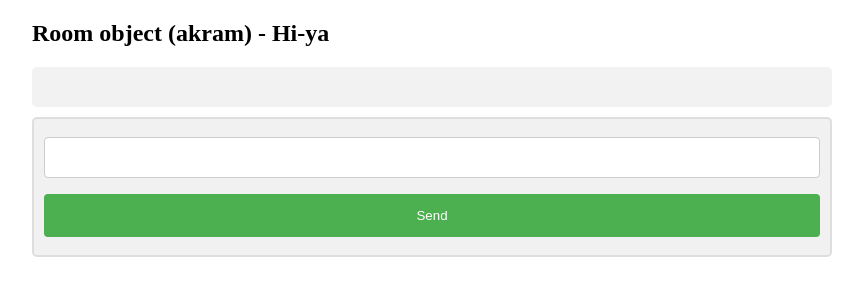
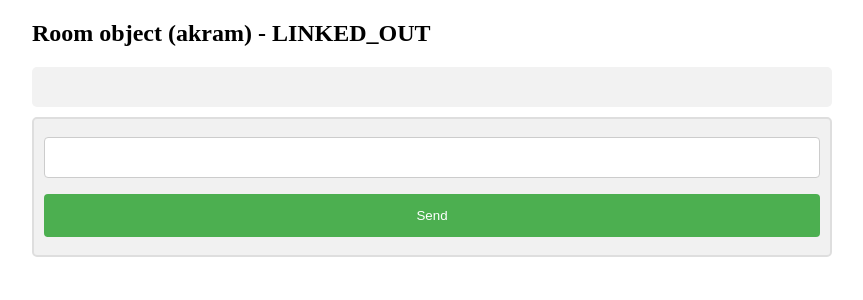
Before and after one commit to RATED-R-SUNDRAM/LINKED_OUT, a Django app: template templates/chat/room.html in a window 1280 px wide. Shown: the top 300 px of the page, without its empty margins (208-1071 px from the left). Run offline with Django 3.2, Linux system fonts and the light colour scheme; the template is opened without the code that fills it: values that come from a table or form of the project are taken from there, others are empty; data comes from the database, SQL or seed files in the repository; some libraries are stand-ins or nearby versions.

Commit message:
Replaced Hi-ya with LINKED_OUT

```diff
--- a/templates/chat/room.html
+++ b/templates/chat/room.html
@@ -56,7 +56,7 @@ body {
 </head>
 <body>
 
-<h2>{{room}} - Hi-ya</h2>
+<h2>{{room}} - LINKED_OUT</h2>
 
 <div id="display">
 
```
